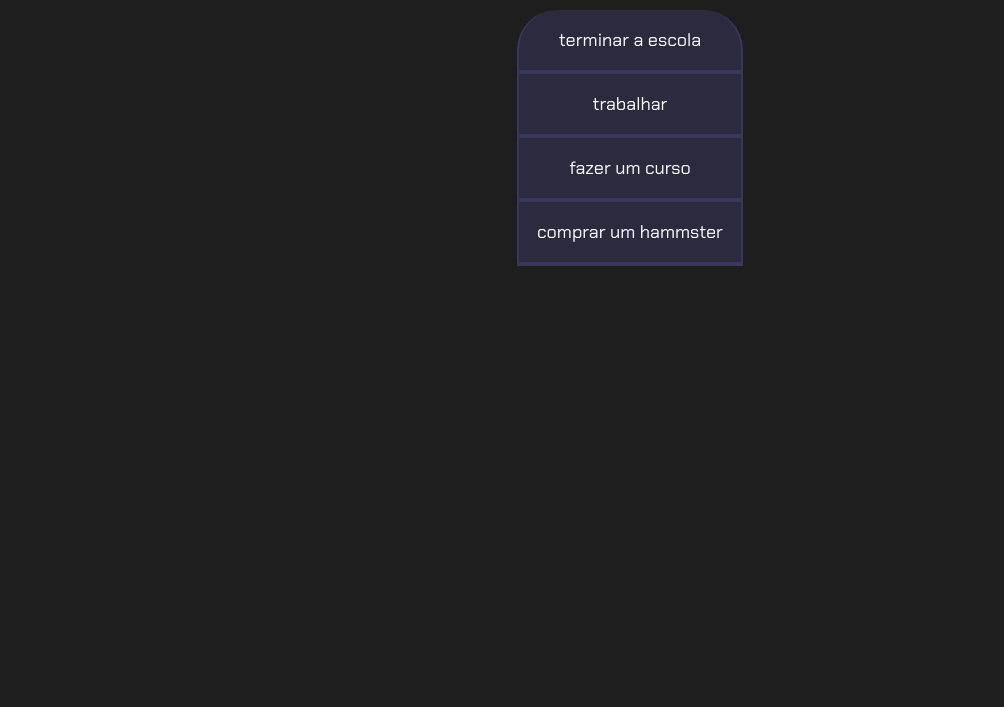
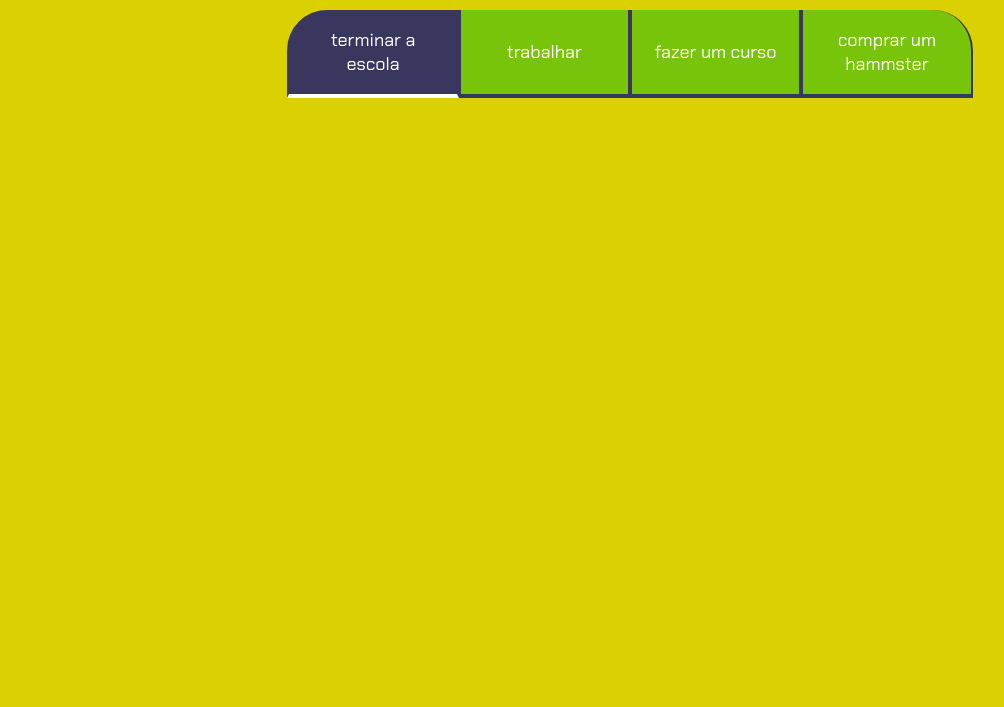
Before and after one commit to kaykepinette/projeto-de-vida, a plain HTML site: page index.html in a window 1280 px wide. Shown: the part 93-800 px from the top of the page, without its empty margins (10-1014 px from the left). Drawn offline with Linux system fonts and the light colour scheme.

Commit message:
Add files via upload

```diff
--- a/index.html
+++ b/index.html
@@ -12,7 +12,7 @@
     <section class="conteudo-principal">
         <h2 class="titulo-principal">Meus Objetivos do ano<span>_</span></h2>
         <div class="botoes">
-            <button class="botao">terminar a escola</button>
+            <button class="botao ativo">terminar a escola</button>
             <button class="botao">trabalhar</button>
             <button class="botao">fazer um curso</button>
             <button class="botao">comprar um hammster</button>
--- a/style.css
+++ b/style.css
@@ -1,12 +1,12 @@
 @import url('https://fonts.googleapis.com/css2?family=Chakra+Petch:wght@400;700&display=swap');
 
 :root {
-    --cor-de-fundo: #1E1E1E;
+    --cor-de-fundo: #dbd001;
     --verde: #6FFF57;
     --branco: #FFFFFF;
     --botao-ativo: #3A375E;
-    --botao-inativo: rgba(58, 55, 94, 0.5);
-    --texto-fundo: rgba(58, 55, 94, 0.3);
+    --botao-inativo: rgba(21, 186, 21, 0.5);
+    --texto-fundo: rgba(198, 16, 150, 0.3);
 }
 
 body {
@@ -59,6 +59,22 @@ body {
 .botoes {
     display: block;
 }
-@media screen and (min_width: 768px) {
-    .botoes
+
+.ativo{
+    background-color:var(--botao-ativo);
+    border-bottom: 4px solid ;
+
 }
+
+
+@media screen and (min-width: 768px) {
+    .botoes {
+        display: flex;
+    }
+    .botao:first-child {
+         border-radius: 40px 0 0 ;
+    }
+    .botao:last-child{
+         border-radius: 0 40px 0 0;
+    }
+}
```
